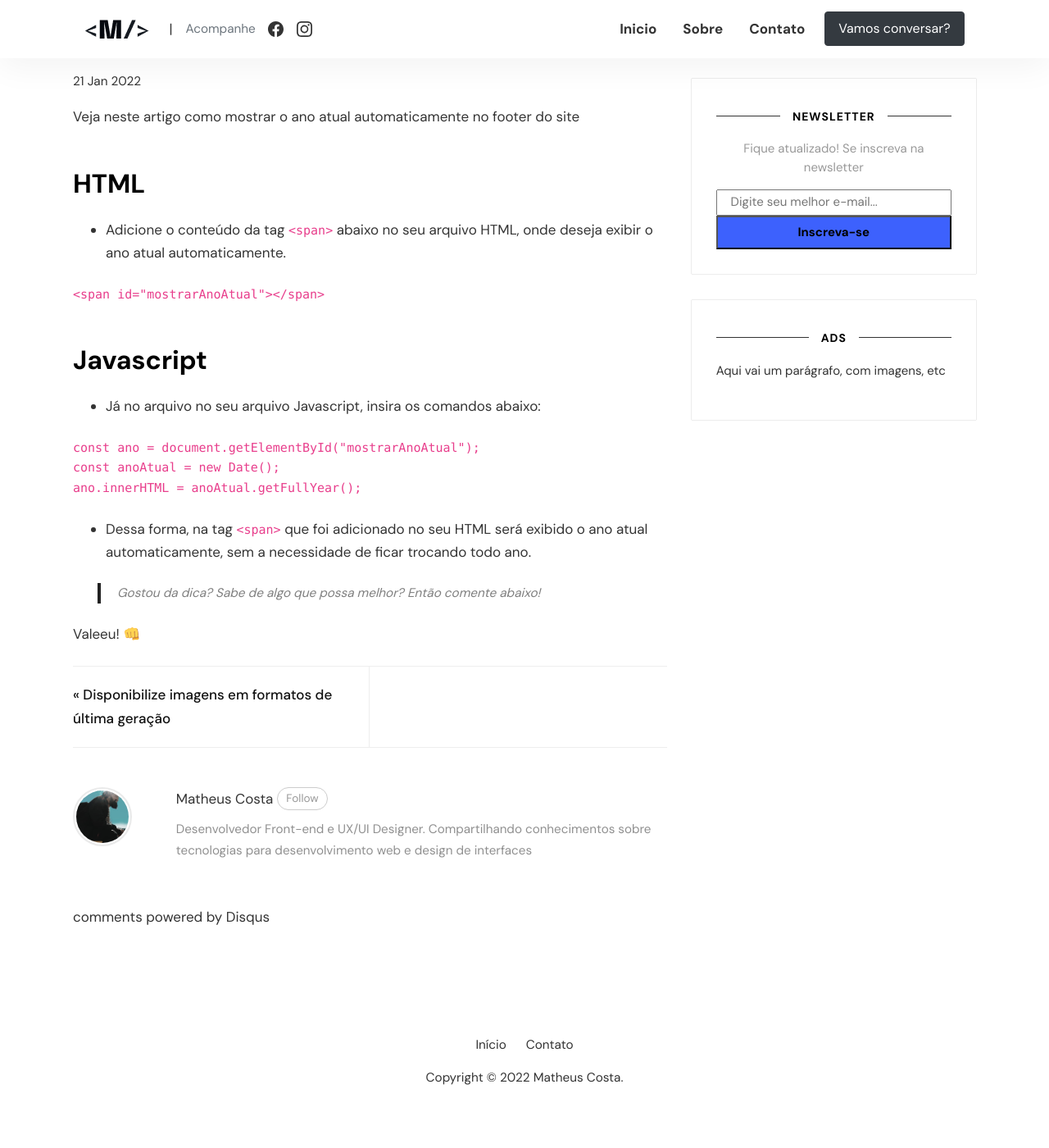
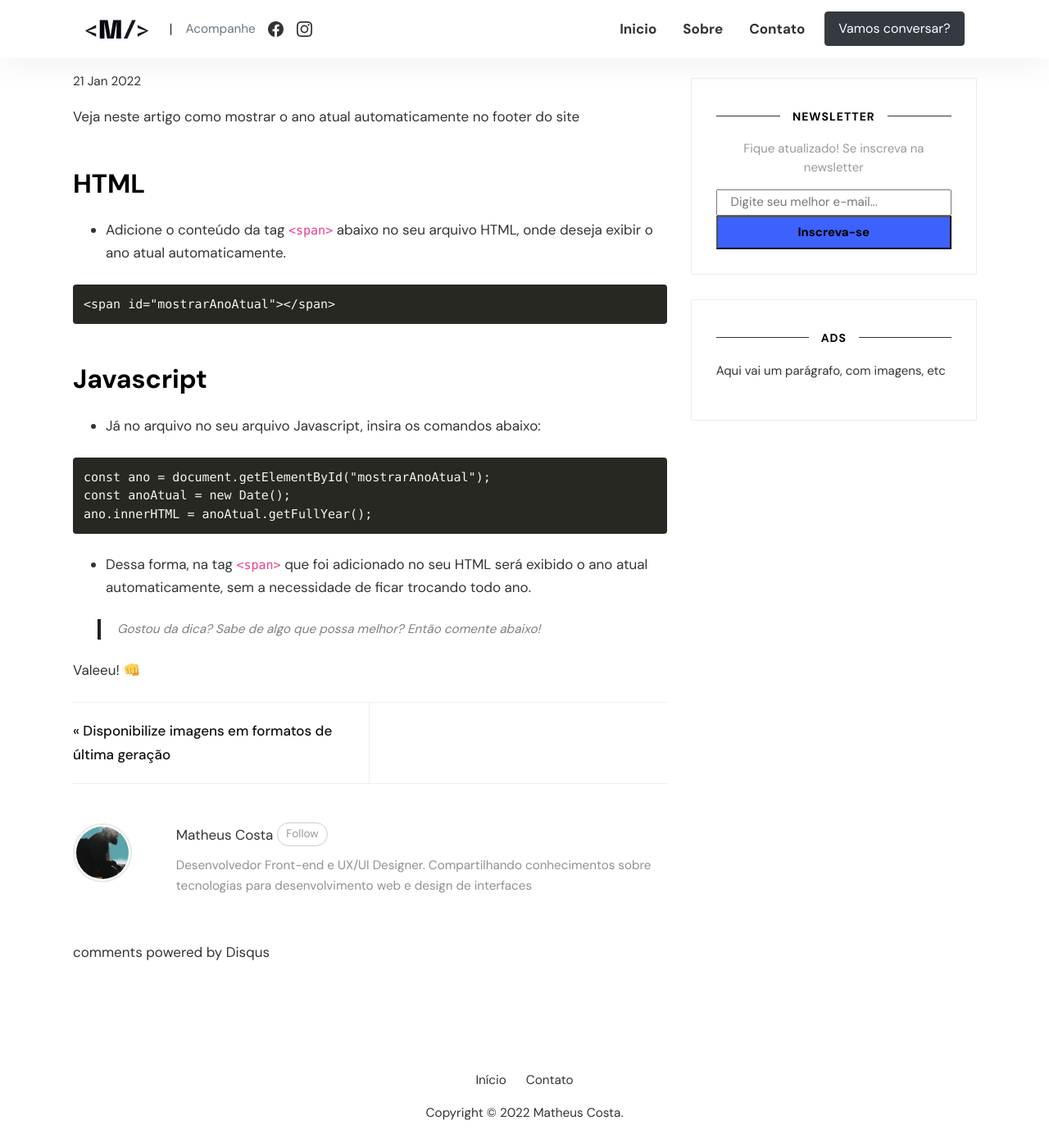
Before and after one commit to matheuscostadesign/blog, a Jekyll site: the page built from _posts/2022-01-21-atualizar-ano-atual-copyright-automaticamente-site.md, in a window 1280 px wide and 1400 px high, scrolled down 625 px. Shown: the whole window at 82% size. Built offline with Jekyll 4.4.1, drawn with Linux system fonts in a browser that asks for light colours; comment, search, counter and statistics services are not loaded; before the commit the page ends 1982 px from its top, so only the background shows below that.

Commit message:
Ajuste code blocks

```diff
--- a/assets/css/theme.scss
+++ b/assets/css/theme.scss
@@ -616,6 +616,22 @@ span.navigation:before {
     opacity:.8;
 }
 
+/* Code blocks */
 pre {
-    color: #e83e8c;
+	padding: 1em;
+	margin: .5em 0;
+	overflow: auto;
+	border-radius: 0.3em;
+    background: #272822;
+    font-family: Consolas, Monaco, 'Andale Mono', 'Ubuntu Mono', monospace;
+    color: #f8f8f2;
+    text-shadow: 0 1px rgba(0, 0, 0, 0.3);
+    font-size: 13px;
+	text-align: left;
+	white-space: pre;
+	word-spacing: normal;
+	word-break: normal;
+	word-wrap: normal;
+	line-height: 1.5;
+    hyphens: none;
 }
```
